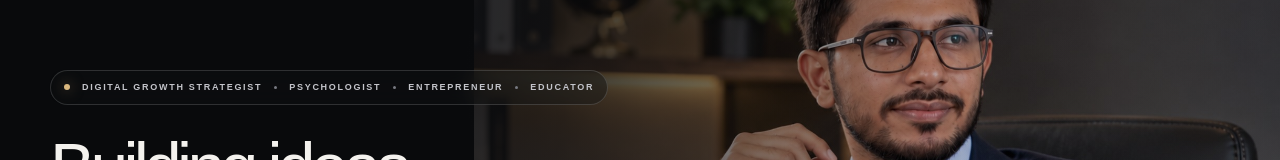
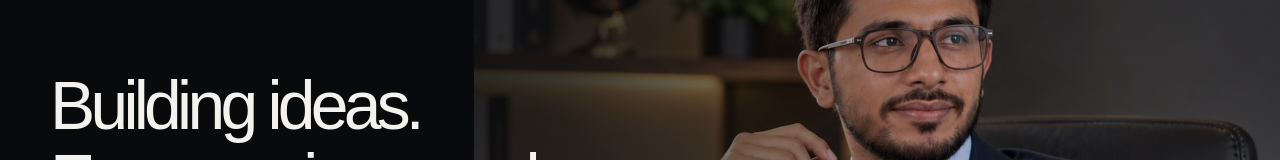
Before and after one commit to kmmuhsinullal-netizen/muhsin-ullal-portfolio, a Next.js app: page / in a window 1280 px wide. Shown: the part 135-295 px from the top of the page. Built offline with nearby package versions, Linux system fonts and the light colour scheme; no server answers.

Commit message:
Remove hero designation eyebrow line

```diff
--- a/app/page.tsx
+++ b/app/page.tsx
@@ -43,7 +43,6 @@ export default function HomePage() {
       <SiteHeader />
       <div className="hero-content page-wrap">
         <div className="hero-copy reveal">
-          <p className="eyebrow"><span className="status-dot" /> DIGITAL GROWTH STRATEGIST <i /> PSYCHOLOGIST <i /> ENTREPRENEUR <i /> EDUCATOR</p>
           <h1>Building ideas.<br />Empowering people.<br /><span>Shaping the future.</span></h1>
           <p className="hero-description">I’m Muhsin Ullal — a Digital Growth Strategist, Psychologist, Entrepreneur, and Educator. I bring together digital technology, business strategy, education, and human development to turn ideas into practical opportunities that help people move forward.</p>
           <div className="hero-actions"><a className="button button-primary" href="#about">Explore my journey <ArrowUpRight size={17} /></a><a className="button button-quiet" href="#contact">Let’s connect <ArrowRight size={16} /></a></div>
```
